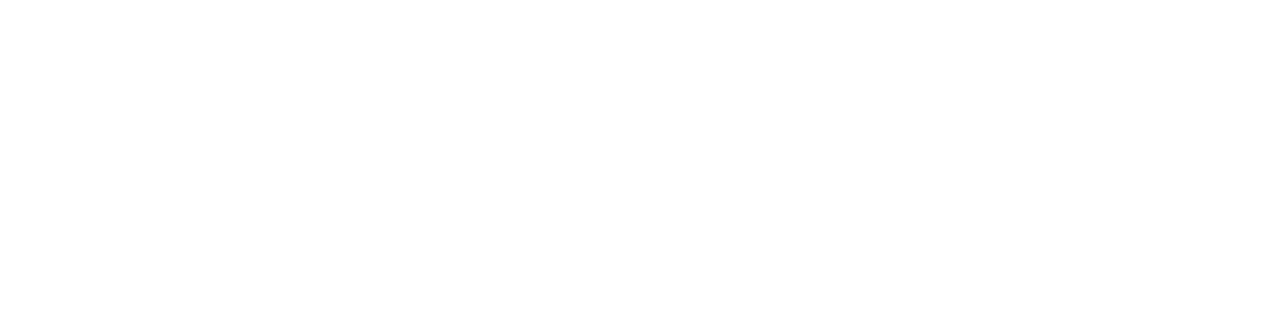
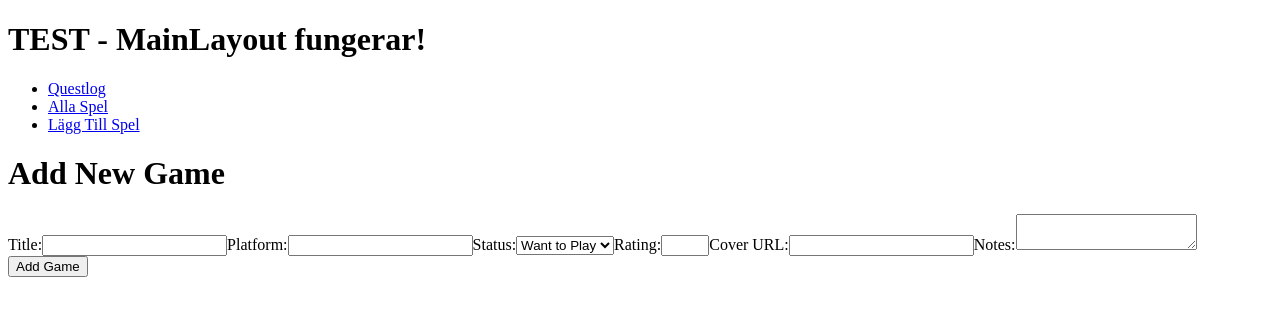
Before and after one commit to Crestedgaming/gamelist, a React (Vite) app in the folder my-app/: page /add-game in a window 1280 px wide. Before the commit this address had no page. Shown: the top 316 px of the page. Built offline with nearby package versions, Linux system fonts and the light colour scheme.

Commit message:
feat: add routing for game details and new game pages, enhance GameCard with link to details

```diff
--- a/my-app/src/App.tsx
+++ b/my-app/src/App.tsx
@@ -1,12 +1,17 @@
 import { Routes, Route } from "react-router";
 import MainLayout from "./layouts/MainLAyout";
 import GamesPage from "./pages/GamesPage";
+import GameDetailsPage from "./pages/GameDetailsPage";
+import AddGamePage from "./pages/AddGamePage";
 
 function App() {
   return (
     <Routes>
       <Route element={<MainLayout />}>
+        <Route path="/add-game" element={<AddGamePage />} />
         <Route path="/" element={<GamesPage />} />
+        <Route path="/games/:id" element={<GameDetailsPage />} />
+        <Route path="/games/" element={<GamesPage />} />
       </Route>
     </Routes>
   );
--- a/my-app/src/components/GameCard.tsx
+++ b/my-app/src/components/GameCard.tsx
@@ -1,4 +1,5 @@
 import type { Game } from "../types";
+import { Link } from "react-router";
 
 type GameCardProps = {
   game: Game;
@@ -16,6 +17,8 @@ const GameCard = ({ game }: GameCardProps) => {
       {game.coverUrl && (
         <img src={game.coverUrl} alt={`${game.title} cover`} />
       )}
+
+      <Link to={`/games/${game.id}`}>View Details</Link>
     </div>
   );
 };
--- a/my-app/src/components/Header.tsx
+++ b/my-app/src/components/Header.tsx
@@ -7,7 +7,7 @@ const Header = () => {
         <ul>
           <li><NavLink to="/">Questlog</NavLink></li>
           <li><NavLink to="/games">Alla Spel</NavLink></li>
-          <li><NavLink to="/games/new">Lägg Till Spel</NavLink></li>
+          <li><NavLink to="/add-game">Lägg Till Spel</NavLink></li>
         </ul>
       </nav>
     </div>
--- a/my-app/src/pages/AddGamePage.tsx
+++ b/my-app/src/pages/AddGamePage.tsx
@@ -1,13 +1,96 @@
+import { useState } from "react";
+import type { ChangeEvent, FormEvent } from "react";
+import { API_URL } from "../api";
+
+const AddGamePage = () => {
 
 
-const AddGamePage: React.FC = () => {
+
+  const [form, setForm] = useState({
+  title: "",
+  platform: "",
+  status: "want",
+  rating: "",
+  coverUrl: "",
+  notes: "",
+})
+
+const handleChange = (
+  e: ChangeEvent<HTMLInputElement | HTMLSelectElement | HTMLTextAreaElement>
+) => {
+  const { name, value } = e.target;
+
+  setForm({
+    ...form,
+    [name]: value,
+
+  });
+};
+
+
+
+const handleSubmit = async (e: FormEvent<HTMLFormElement>) => {
+  e.preventDefault();
+
+  const newGame = {
+    ...form,
+    rating: form.rating === "" ? null : Number(form.rating),
+    coverUrl: form.coverUrl || null,
+    notes: form.notes || null,
+  };
+
+  try {
+    const response = await fetch(`${API_URL}/games`, {
+      method: "POST",
+      headers: {
+        "Content-Type": "application/json",
+      },
+      body: JSON.stringify(newGame),
+    });
+
+    if (!response.ok) {
+      throw new Error("Failed to add game");
+    }
+
+    console.log("Game added successfully!");
+
+  } catch (error) {
+    console.error("Error adding game:", error);
+  }
+};
+
   return (
     <div>
       <h1>Add New Game</h1>
-      <form>
+      <form onSubmit={handleSubmit}>
         <label>
-          Game Name:
-          <input type="text" name="gameName" />
+          Title:
+          <input type="text" name="title" required value={form.title} onChange={handleChange} />
+        </label>
+          <label>
+            Platform:
+            <input type="text" name="platform" required value={form.platform} onChange={handleChange} />
+          </label>
+          <label>
+            Status:
+            <select name="status" value={form.status} onChange={handleChange}>
+              <option value="want">Want to Play</option>
+              <option value="playing">Playing</option>
+              <option value="completed">Completed</option>
+              <option value="dropped">Dropped</option>
+            </select>
+          </label>
+          <label>
+          Rating:
+          <input type="number" min="0" max="5" name="rating" value={form.rating} onChange={handleChange} />
+        </label>
+        <label>
+          Cover URL:
+          <input type="url" name="coverUrl" value={form.coverUrl} onChange={handleChange} />
+        </label>
+        <label>
+          Notes:
+          <textarea name="notes" value={form.notes} onChange={handleChange}></textarea>
         </label>
         <button type="submit">Add Game</button>
       </form>
--- a/my-app/src/pages/GameDetailsPage.tsx
+++ b/my-app/src/pages/GameDetailsPage.tsx
@@ -1,9 +1,56 @@
+import { useParams } from "react-router";
+import { useEffect, useState } from "react";
+import type { Game } from "../types";
+import { API_URL } from "../api";
 
+const GameDetailsPage = () => {
+  const { id } = useParams();
 
-const GameDetailsPage: React.FC = () => {
+  const [game, setGame] = useState<Game | null>(null);
+  const [isLoading, setIsLoading] = useState(true);
+  const [error, setError] = useState<string | null>(null);
+
+  useEffect(() => {
+    const fetchGameDetails = async () => {
+      try {
+        setIsLoading(true);
+        setError(null);
+        setGame(null);
+
+        const response = await fetch(`${API_URL}/games/${id}`);
+
+        if (!response.ok) {
+          throw new Error("Failed to fetch game details");
+        }
+
+        const data: Game = await response.json();
+        setGame(data);
+
+      } catch {
+        setError("Failed to fetch game details");
+      } finally {
+        setIsLoading(false);
+      }
+    };
+
+    if (id) {
+      fetchGameDetails();
+    }
+  }, [id]);
+
   return (
-    <div>GameDetailsPage</div>
-  )
-}
+    <>
+      {!isLoading && !error && game && (
+        <div>
+          <h2>{game.title}</h2>
+          <p>Platform: {game.platform}</p>
+          <p>Status: {game.status}</p>
+          <p>Rating: {game.rating ?? "Not rated"}</p>
+          <p>Notes: {game.notes || "No notes available"}</p>
+        </div>
+      )}
+    </>
+  );
+};
 
-export default GameDetailsPage
+export default GameDetailsPage;
```
